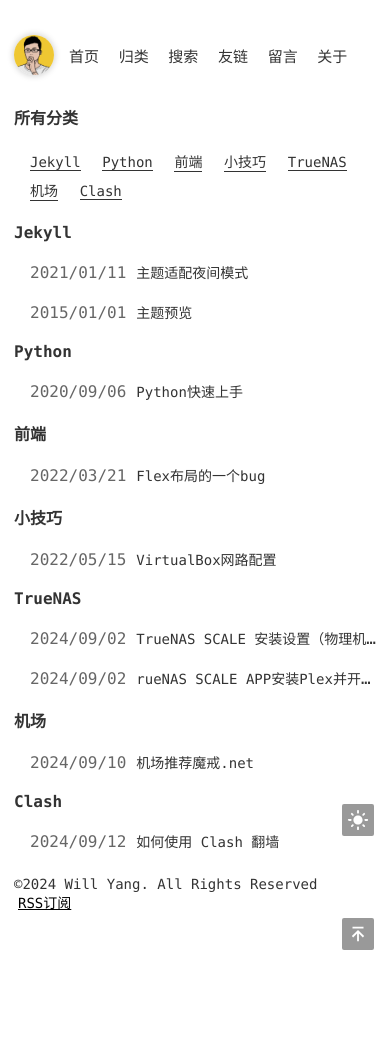
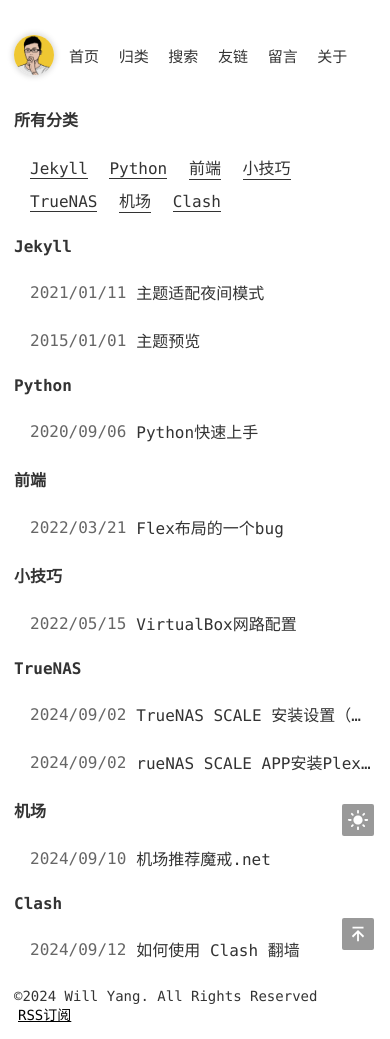
Before and after one commit to zongzaimang/blog.willyang, a Jekyll site: the page built from pages/categories.html, in a window 390 px wide. Built offline with Jekyll 4.4.1, drawn with Linux system fonts in a browser that asks for light colours.

Commit message:
Update page.css

```diff
--- a/static/css/page.css
+++ b/static/css/page.css
@@ -104,21 +104,21 @@
 }
 @media screen and (max-width: 560px) {
   .list-post > h2 {
-    padding: 10px 0;
+    padding: 12px 0;
   }
   .list-post li {
-    padding: 6px 0;
+    padding: 8px 0;
   }
   .list-post li .title a {
-    font-size: 14px;
+    font-size: 16px;
   }
   .list-post .categories {
     display: none;
   }
   .list-category h2 {
-    padding: 10px 0;
+    padding: 12px 0;
   }
   .list-category div a {
-    font-size: 14px;
+    font-size: 16px;
   }
 }
```
